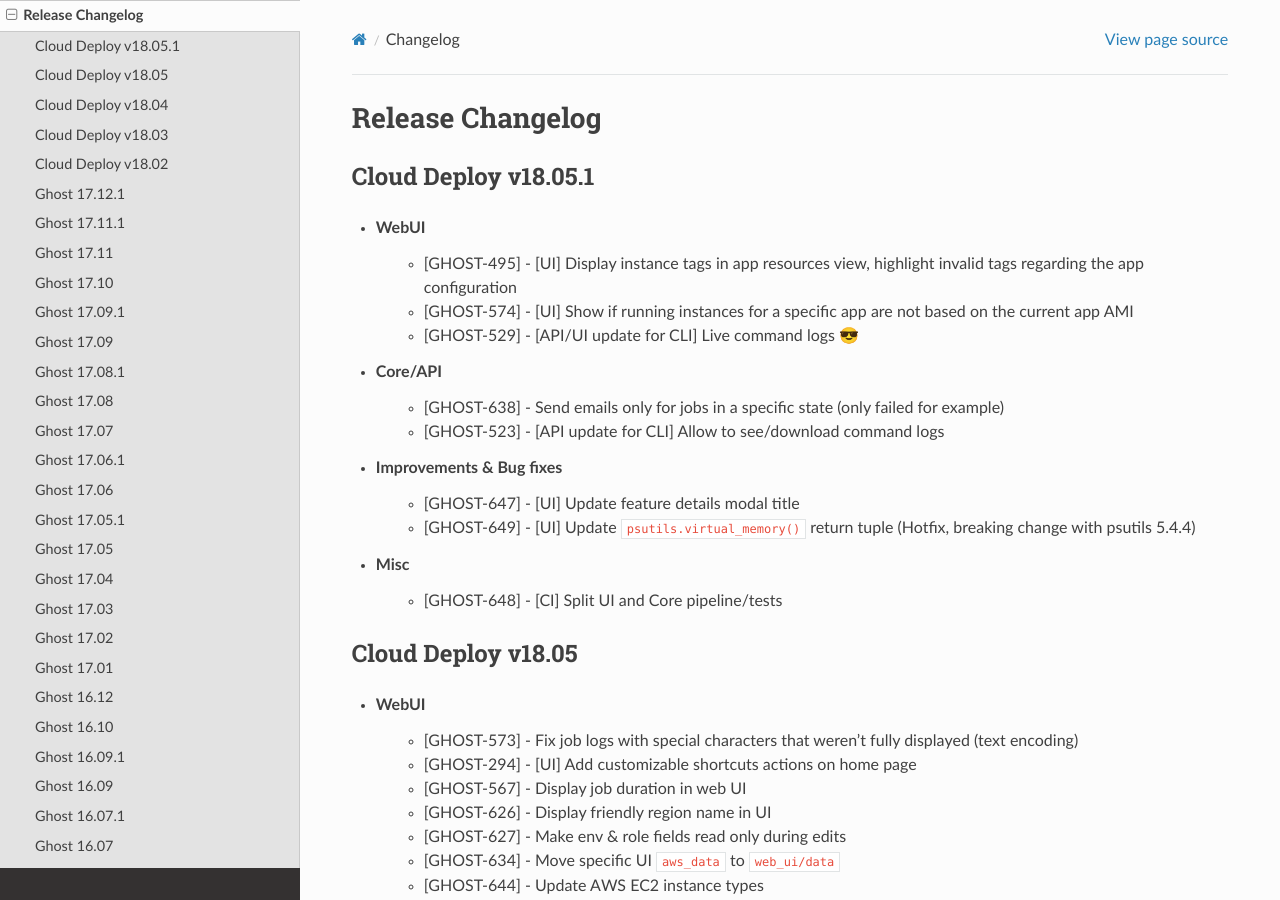
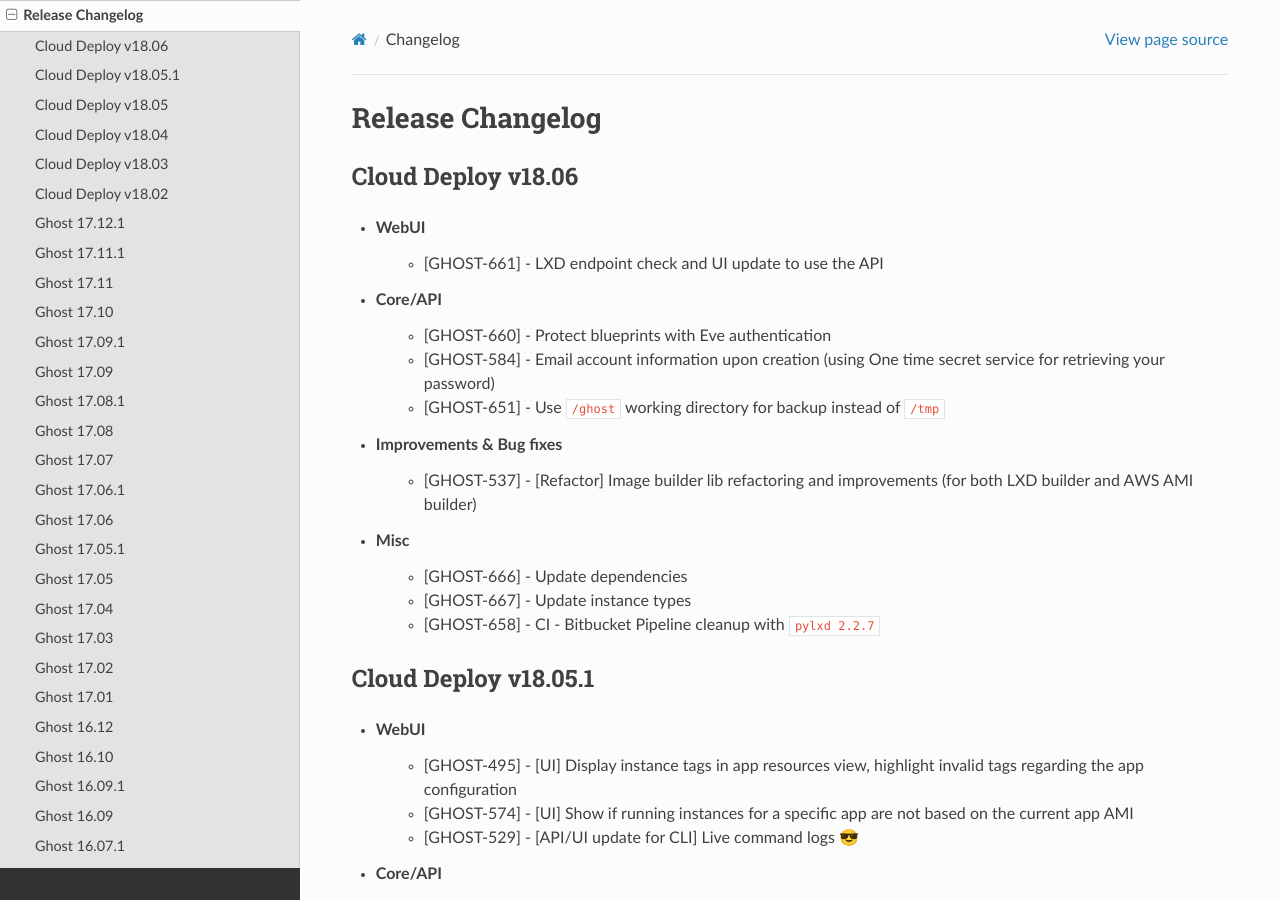
Before and after one commit to claranet/cloud-deploy-docs, a Sphinx documentation site: the page built from source/rst/changelog.rst, in a window 1280 px wide and 900 px high. Built offline with Sphinx 7.4.7 and the Read the Docs theme 2.0.0, drawn with Linux system fonts in a browser that asks for light colours.

Commit message:
GHOST-668: Changelog Release `v18.06`

```diff
--- a/source/conf.py
+++ b/source/conf.py
@@ -59,9 +59,9 @@
 # built documents.
 #
 # The short X.Y version.
-version = 'v18.05.1'
+version = 'v18.06'
 # The full version, including alpha/beta/rc tags.
-release = 'Release v18.05.1'
+release = 'Release v18.06'
 
 # The language for content autogenerated by Sphinx. Refer to documentation
 # for a list of supported languages.
--- a/source/rst/changelog.rst
+++ b/source/rst/changelog.rst
@@ -7,6 +7,25 @@
 
 .. toctree::
     :maxdepth: 2
+
+Cloud Deploy v18.06
+-------------------
+
+* WebUI
+    - [GHOST-661] - LXD endpoint check and UI update to use the API
+
+* Core/API
+    - [GHOST-660] - Protect blueprints with Eve authentication
+    - [GHOST-584] - Email account information upon creation (using One time secret service for retrieving your password)
+    - [GHOST-651] - Use ``/ghost`` working directory for backup instead of ``/tmp``
+
+* Improvements & Bug fixes
+    - [GHOST-537] - [Refactor] Image builder lib refactoring and improvements (for both LXD builder and AWS AMI builder)
+
+* Misc
+    - [GHOST-666] - Update dependencies
+    - [GHOST-667] - Update instance types
+    - [GHOST-658] - CI - Bitbucket Pipeline cleanup with ``pylxd 2.2.7``
 
 Cloud Deploy v18.05.1
 ---------------------
```
